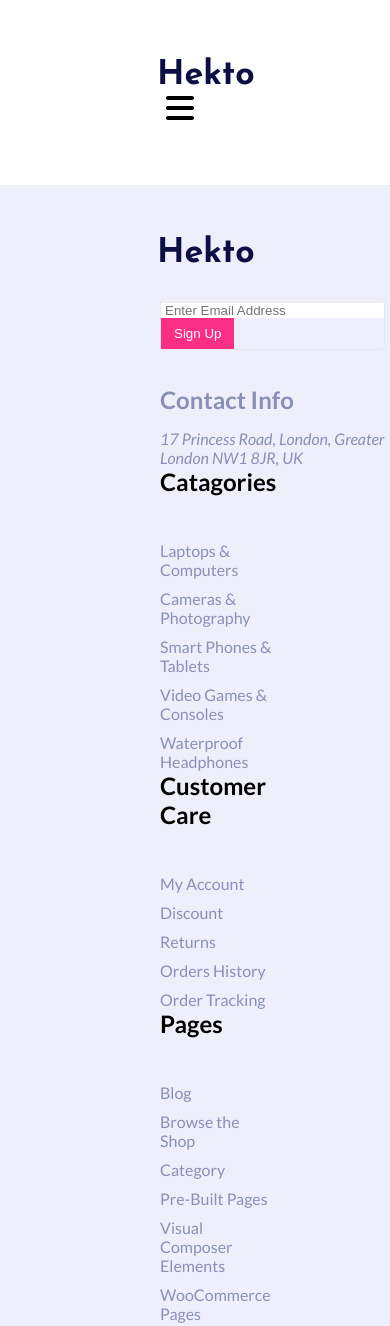
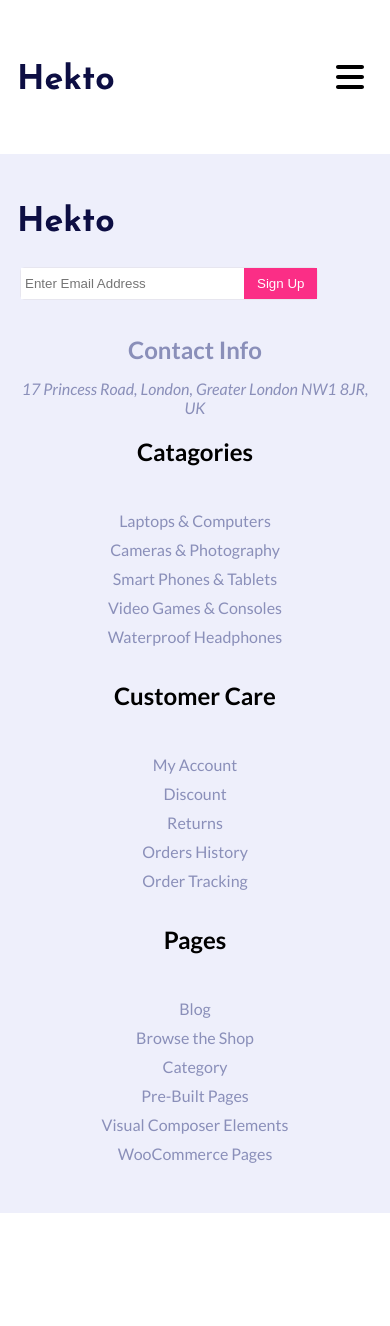
Before and after one commit to MarahZaid/hekto-marah, a plain HTML site: page index.html in a window 390 px wide. After the commit the page ends 1213 px from the top, so only its background shows below. Drawn offline with Linux system fonts and the light colour scheme.

Commit message:
fix footer responsive issues

```diff
--- a/assets/base.css
+++ b/assets/base.css
@@ -1,19 +1,23 @@
-*{
+* {
     margin: 0;
     padding: 0;
     box-sizing: border-box;
 }
-a{
+
+a {
     text-decoration: none;
 }
-ul{
+
+ul {
     list-style-type: none;
 }
-:root{
+
+:root {
     --primary: #FB2E86;
     --mainFont: "Lato", sans-serif;
 }
-.btn{
+
+.btn {
     border: none;
     outline: none;
     color: #fff;
@@ -21,34 +25,55 @@ ul{
     padding: 16px 40px;
     border-radius: 2px;
 }
-.row{
+
+.row {
     display: flex;
     flex-wrap: wrap;
     justify-content: space-between;
     align-items: center;
 }
-.container{
+
+.container {
     width: calc(100% - 320px);
     margin: auto;
 }
 
-.text-white{
-    color:#fff;
+@media screen and (max-width:1400px) {
+    .container {
+        width: calc(100% - 200px);
+    }
+}
+@media screen and (max-width:922px) {
+    .container {
+        width: calc(100% - 100px);
+    }
+}
+@media screen and (max-width:576px) {
+    .container {
+        width: calc(100% - 40px);
+    }
 }
 
-.d-flex{
+.text-white {
+    color: #fff;
+}
+
+.d-flex {
     display: flex;
 }
-.flex-direction{
+
+.flex-direction {
     flex-direction: column;
 }
 
-.gap-1{
+.gap-1 {
     gap: 5px;
 }
-.gap-2{
+
+.gap-2 {
     gap: 10px;
 }
-.gap-3{
+
+.gap-3 {
     gap: 15px;
 }
--- a/assets/main.css
+++ b/assets/main.css
@@ -62,6 +62,7 @@ body{
 .search2 form{
     border: 1px solid #E7E6EF;
     border-radius: 5px;
+    display: flex;
 }
 
 /* end header */
@@ -72,23 +73,49 @@ body{
     background-color: #EEEFFB;
     padding: 50px 0;
 }
+.footer .row{
+    gap: 20px;
+
+}
 .footer a ,.address-info{
     color: #8A8FB9;
 }
-.footer-item{
-    gap: 45px;
-}
+
 .right-side{
-    width: 60%;
+    width: calc((100% - 20px) / 2);
 
 }
 .left-side{
     gap: 35px;
+    align-items: flex-start;
+    width: calc((100% - 20px) / 2);
+}
+.footer-item{
+    gap: 45px;
+    width: calc((100% - 70px) / 3);
+}
+.footer .right-side .row{
+    gap:35px;
     align-items: flex-start;
 }
 .address-info h2{
     margin-bottom: 15px;
 }
 
+@media screen and (max-width:922px) {
+    .footer .left-side, .footer .right-side{
+        width: 100%;
+    }
+}
+@media screen and (max-width:576px) {
+    .footer{
+        text-align: center;
+    }
+    .footer-item{
+        width: 100%;
+    }
+}
+
+
 
 /* end footer */
```
